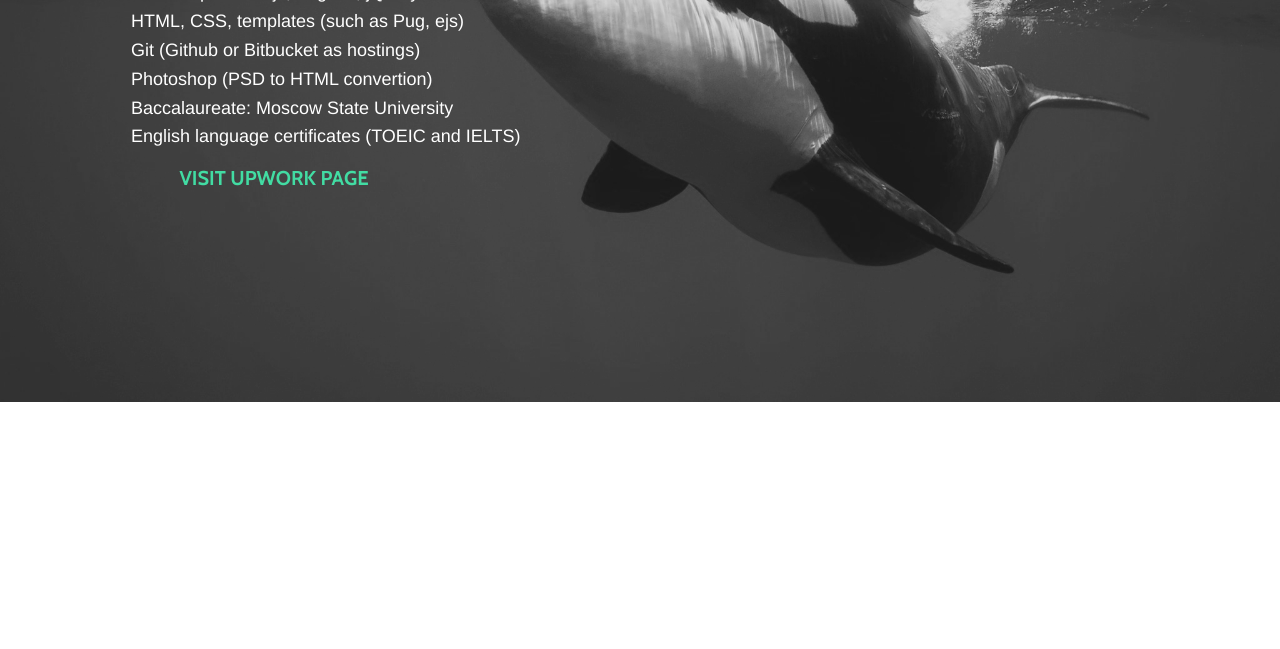
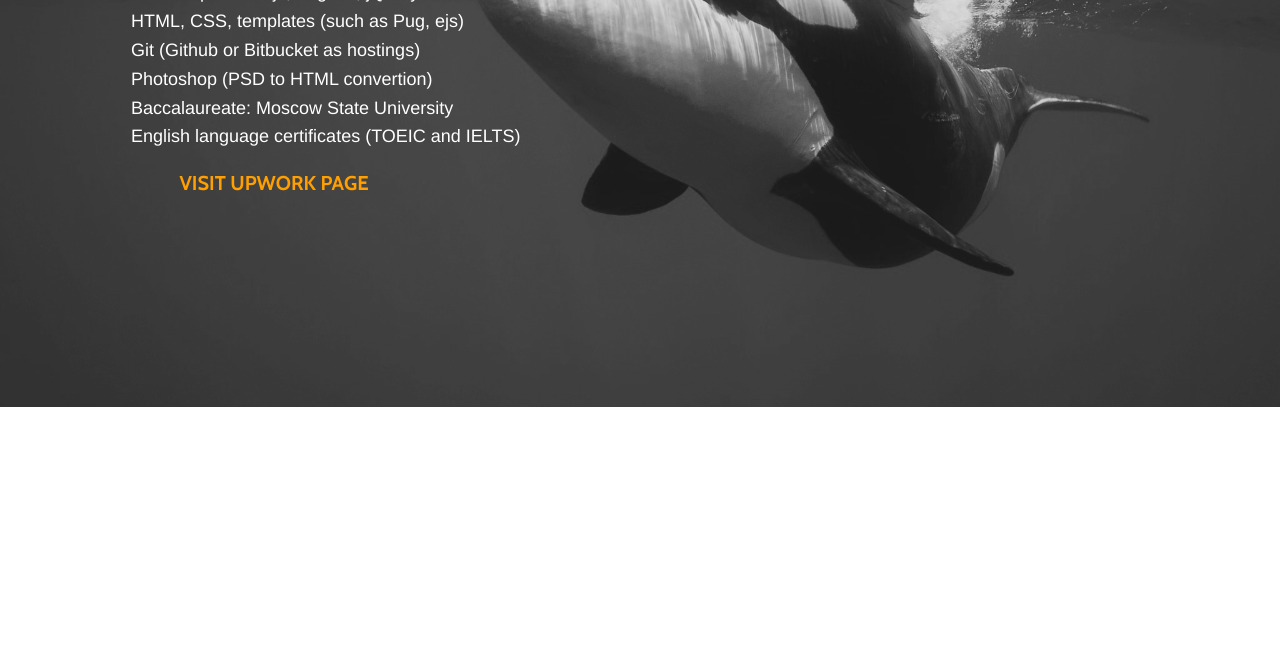
Before and after one commit to m0t0rh34d/m0t0rh34d.github.io, a website with bundled scripts: page index.html in a window 1280 px wide. Shown: the part 1684-2333 px from the top of the page. Built offline with nearby package versions, Linux system fonts and the light colour scheme.

```diff
--- a/css/grayscale.css
+++ b/css/grayscale.css
@@ -176,7 +176,7 @@
 border-radius                  : 0; }
 
 .btn-default {
-color                          : #42DCA3;
+color                          : #FFA000;
 background-color               : transparent;
 margin-top                     : 20px;
  }
@@ -227,7 +227,7 @@
 
 .visit {
   margin-left: -732px;
-  margin-top: -13px;
+  margin-top: -8px;
 }
 
 
```
